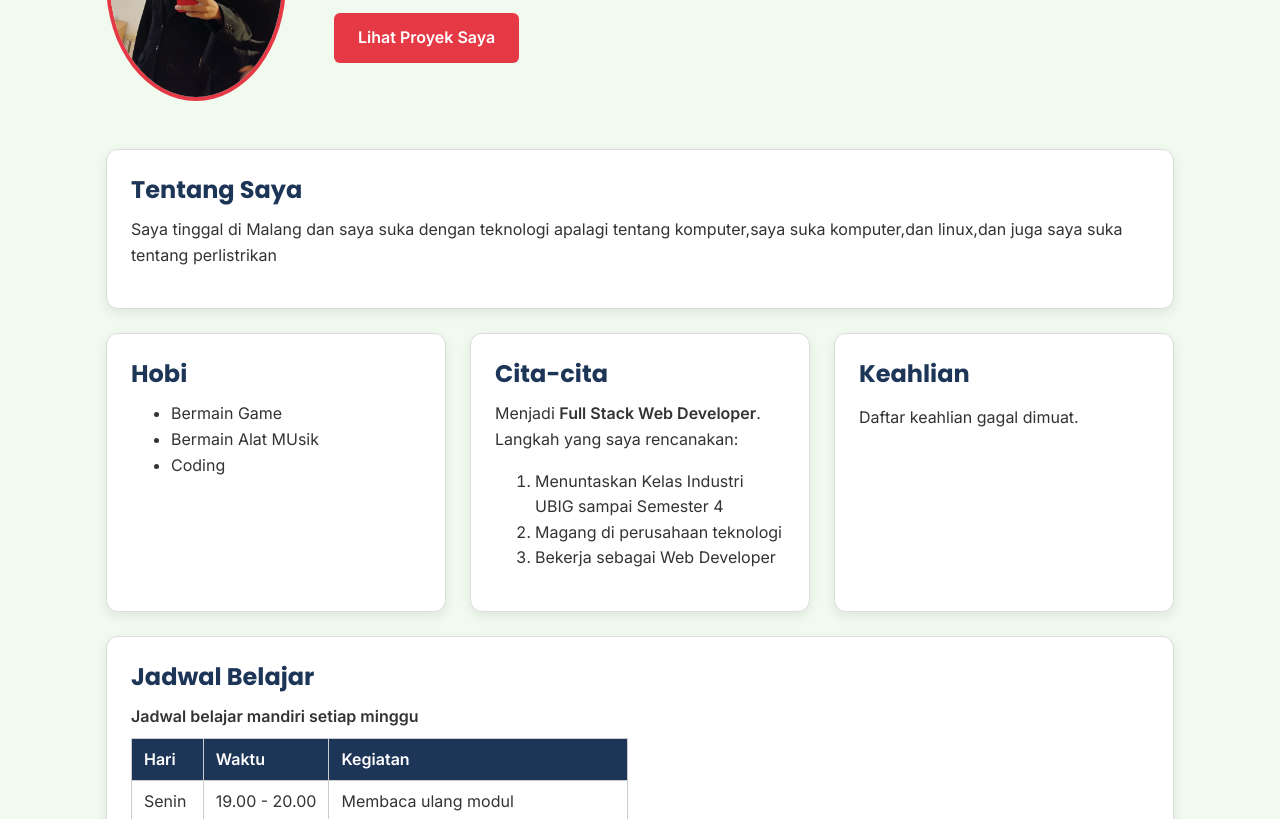
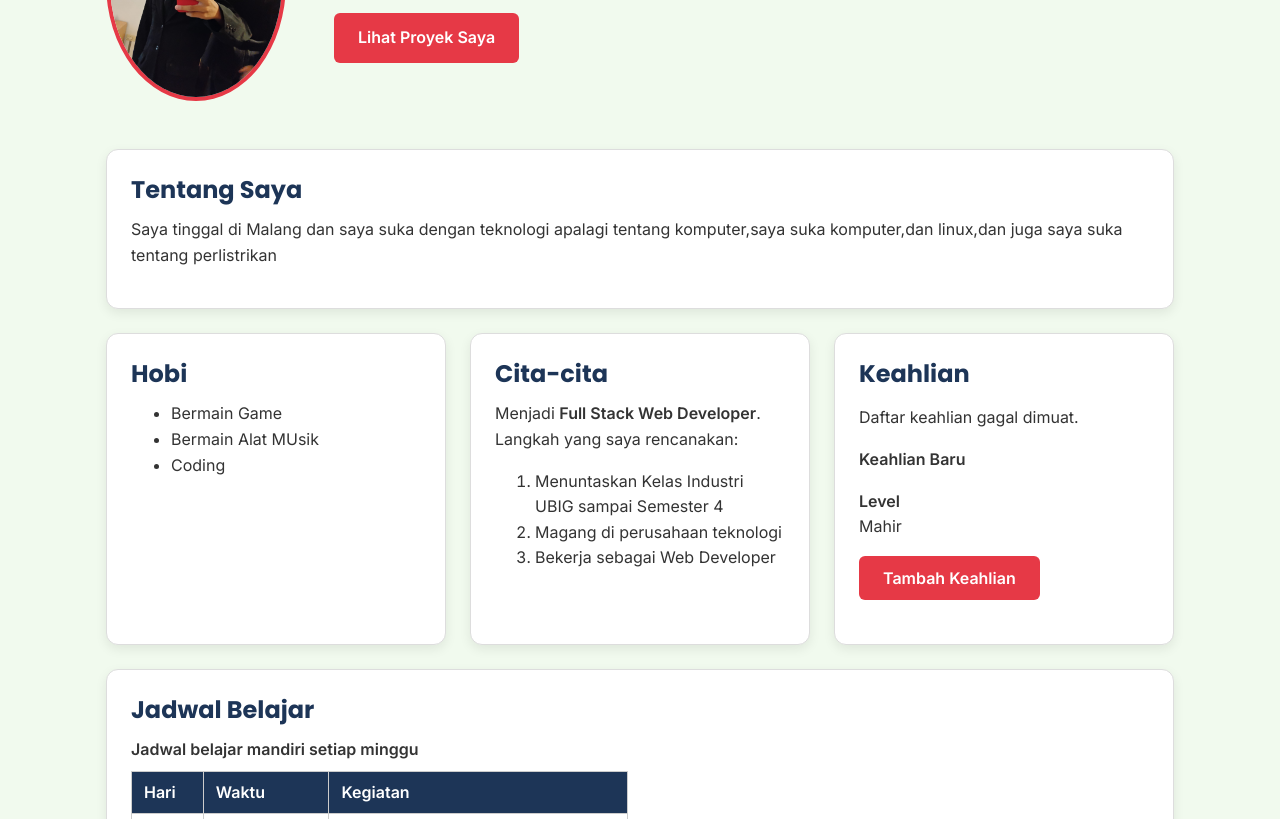
Before and after one commit to T3garGG/TugasHarian-UBIG-Tegar-Maulana-SMKS-Brantas-Karangkates, a plain HTML site: page index.html in a window 1280 px wide. Shown: the part 281-1100 px from the top of the page. Drawn offline with Linux system fonts and the light colour scheme; files whose address does not match are found by name.

Commit message:
feat: uji praktik paket A tambah kehlian

```diff
--- a/css/style.css
+++ b/css/style.css
@@ -218,6 +218,9 @@ input, select, textarea {
 .keterangan {
   font-size: 0.875rem;
 }
+.tambah-skill{
+  margin-bottom:20px;
+}
 
 button {
   padding: 0.75rem 1.5rem;
--- a/index.html
+++ b/index.html
@@ -6,7 +6,8 @@
     <title>Tegar Maulana | Beranda</title>
     <link rel="preconnect" href="https://fonts.googleapis.com" />
     <link rel="preconnect" href="https://fonts.gstatic.com" crossorigin />
-    <link href="https://fonts.googleapis.com/css2?family=Inter:wght@400;600&family=Poppins:wght@600;700&display=swap"
+    <link
+      href="https://fonts.googleapis.com/css2?family=Inter:wght@400;600&family=Poppins:wght@600;700&display=swap"
       rel="stylesheet"
     />
     <link rel="stylesheet" href="css/style.css" />
@@ -36,7 +37,9 @@
             </ul>
           </nav>
         </details>
-        <button type="button" id="tombol-tema" class="tombol-tema">Mode Gelap</button>
+        <button type="button" id="tombol-tema" class="tombol-tema">
+          Mode Gelap
+        </button>
       </div>
     </header>
 
@@ -60,7 +63,9 @@
         <section class="kartu">
           <h2>Tentang Saya</h2>
           <p>
-            Saya tinggal di Malang dan saya suka dengan teknologi apalagi tentang komputer,saya suka komputer,dan linux,dan juga saya suka tentang perlistrikan
+            Saya tinggal di Malang dan saya suka dengan teknologi apalagi
+            tentang komputer,saya suka komputer,dan linux,dan juga saya suka
+            tentang perlistrikan
           </p>
         </section>
         <div class="daftar-kartu">
@@ -88,6 +93,15 @@
             <h2>Keahlian</h2>
             <ul id="daftar-skill"></ul>
             <p id="jumlah-skill"></p>
+            <div class="tambah-skill">
+              <h4>Keahlian Baru</h4>
+              <ul id="skill-baru">
+                <p id="pesan-skill"></p>
+              </ul>
+              <h4>Level</h4>
+              <p>Mahir</p>
+              <button type="button" id="level" aria-label="Keahlian">Tambah Keahlian</button>
+            </div>
           </section>
         </div>
 
```
